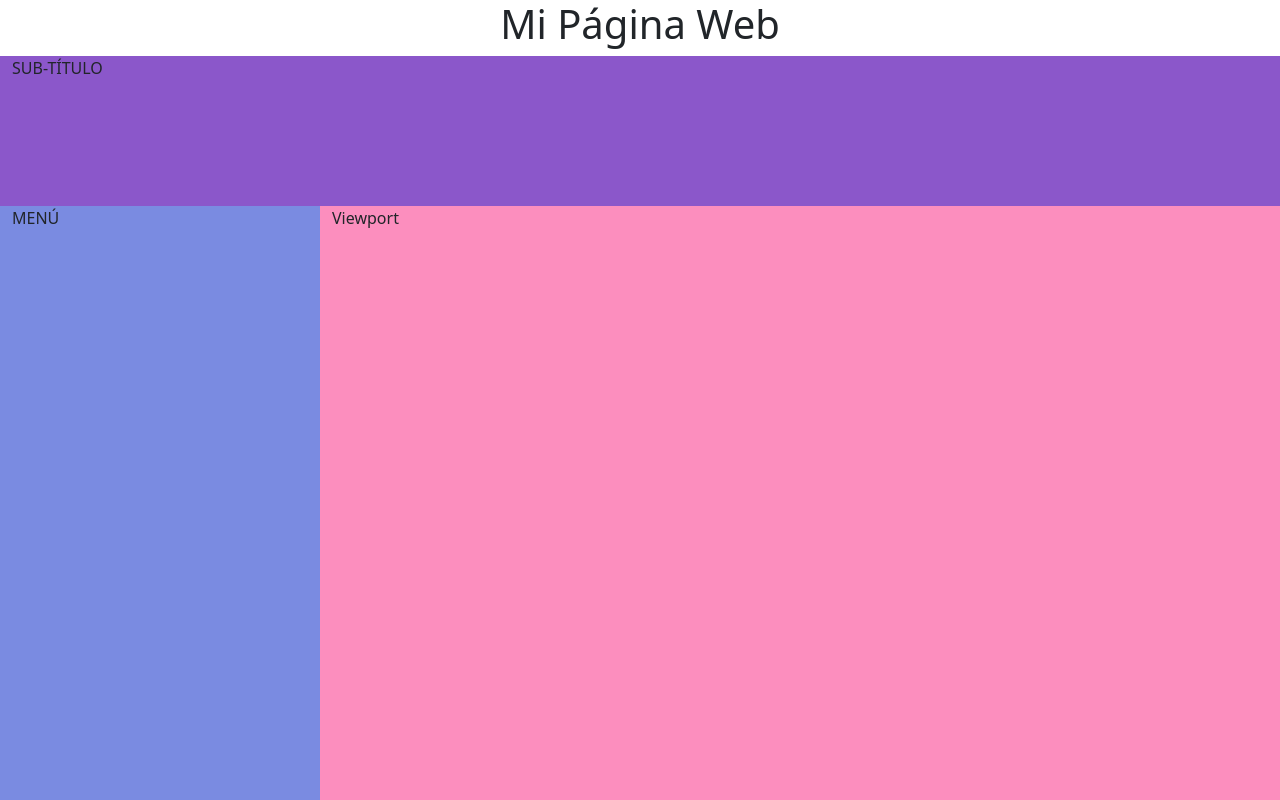
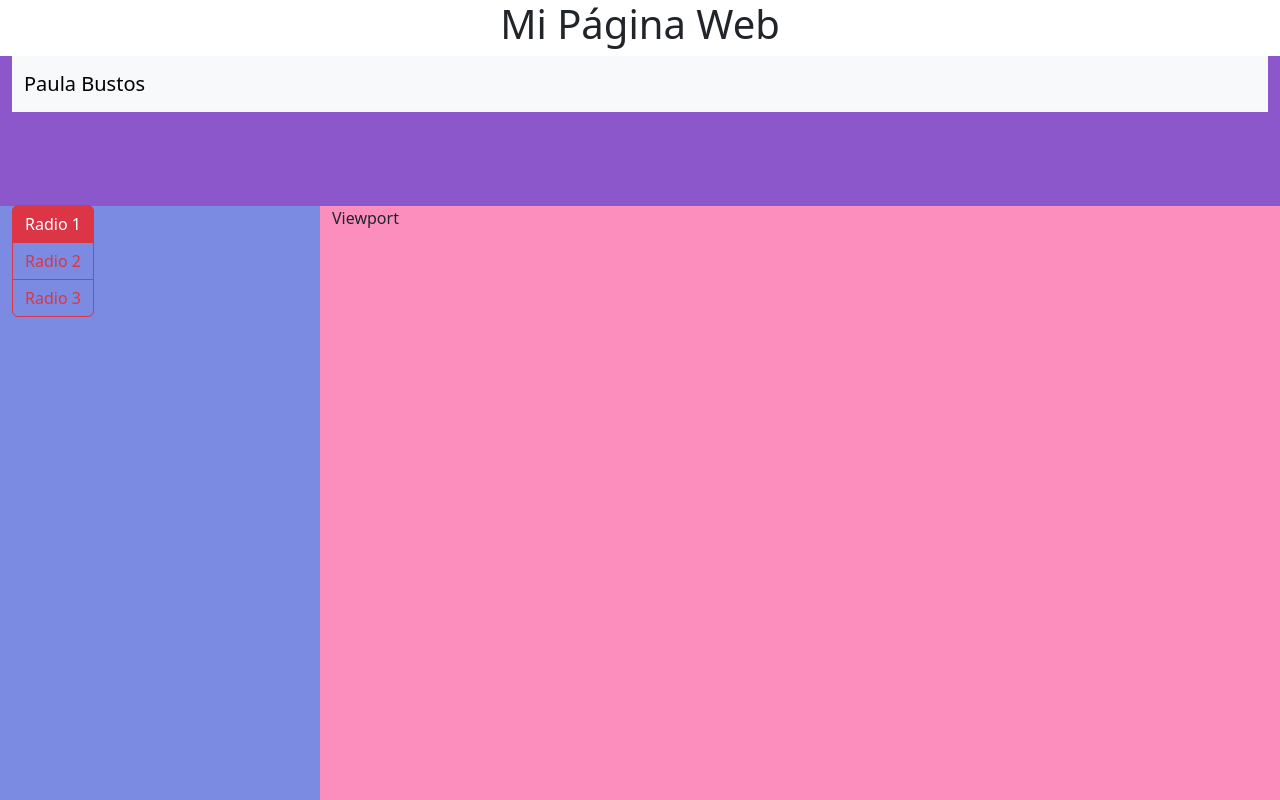
Before and after one commit to paulaacalvache-code/interface-explicativa-mia, a plain HTML site: page index.html in a window 1280 px wide. Shown: the top 800 px of the page. Drawn offline with nearby package versions, Linux system fonts and the light colour scheme.

Commit message:
meti barra arriba y menu a la izquierda

```diff
--- a/index.html
+++ b/index.html
@@ -28,10 +28,26 @@
     <h1 class="text-center">Mi Página Web</h1>
     <div class="container-fluid">
         <div class="row">
-            <div class="col-12 col-sm-12 col-md-12 col-lg-12 col-xl-12 col-xxl-12 caja1">SUB-TÍTULO</div>
+            <div class="col-12 col-sm-12 col-md-12 col-lg-12 col-xl-12 col-xxl-12 caja1">
+                <!-- As a link -->
+                    <nav class="navbar bg-body-tertiary">
+                      <div class="container-fluid">
+                        <a class="navbar-brand" href="#">Paula Bustos</a>
+                  </div>
+                </nav>
+            </div>
         </div>
         <div class="row">
-            <div class="col-3 col-sm-3 col-md-3 col-lg-3 col-xl-3 col-xxl-3 caja2">MENÚ</div>
+            <div class="col-3 col-sm-3 col-md-3 col-lg-3 col-xl-3 col-xxl-3 caja2">
+                <div class="btn-group-vertical" role="group" aria-label="Vertical radio toggle button group">
+                      <input type="radio" class="btn-check" name="vbtn-radio" id="vbtn-radio1" autocomplete="off" checked>
+                      <label class="btn btn-outline-danger" for="vbtn-radio1">Radio 1</label>
+                      <input type="radio" class="btn-check" name="vbtn-radio" id="vbtn-radio2" autocomplete="off">
+                      <label class="btn btn-outline-danger" for="vbtn-radio2">Radio 2</label>
+                      <input type="radio" class="btn-check" name="vbtn-radio" id="vbtn-radio3" autocomplete="off">
+                      <label class="btn btn-outline-danger" for="vbtn-radio3">Radio 3</label>
+                </div>
+            </div>
             <div class="col-9 col-sm-9 col-md-9 col-lg-9 col-xl-9 col-xxl-9 caja3">Viewport</div>
         </div>
         <div class="row">
```
